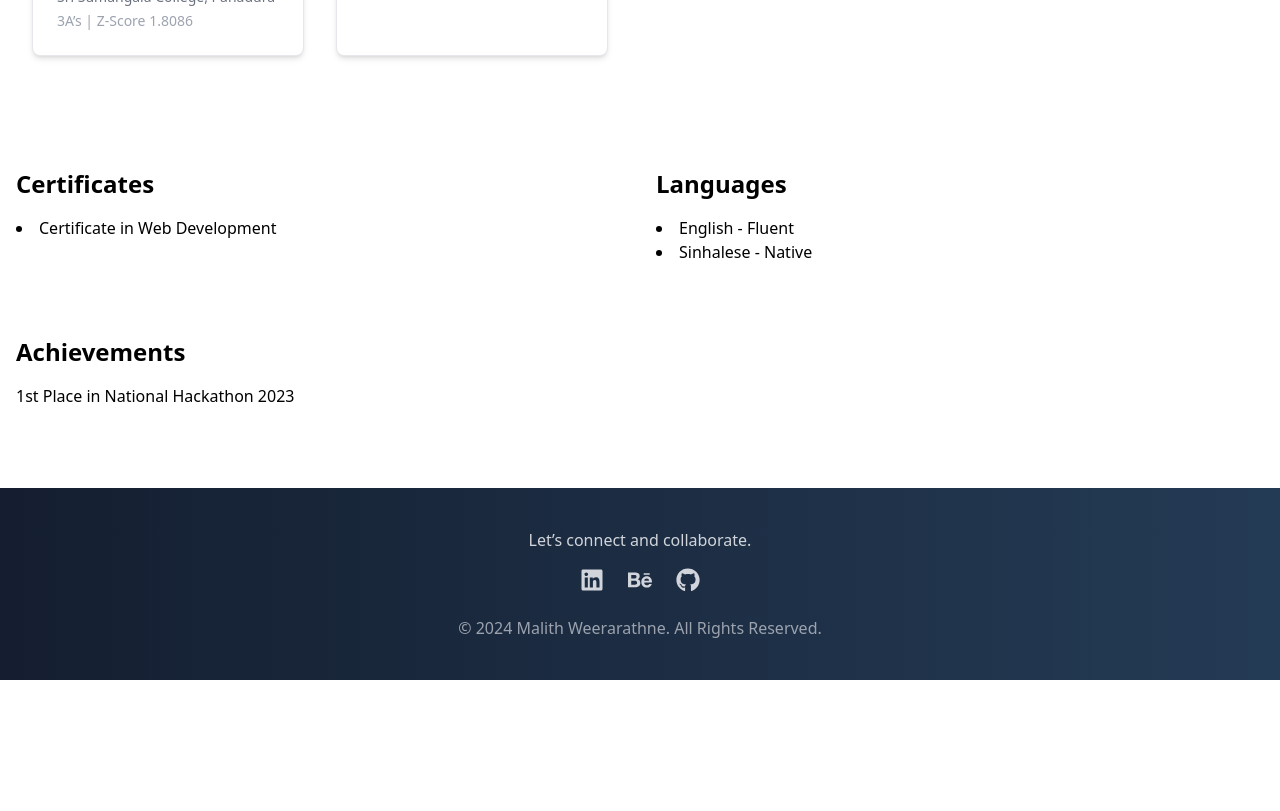
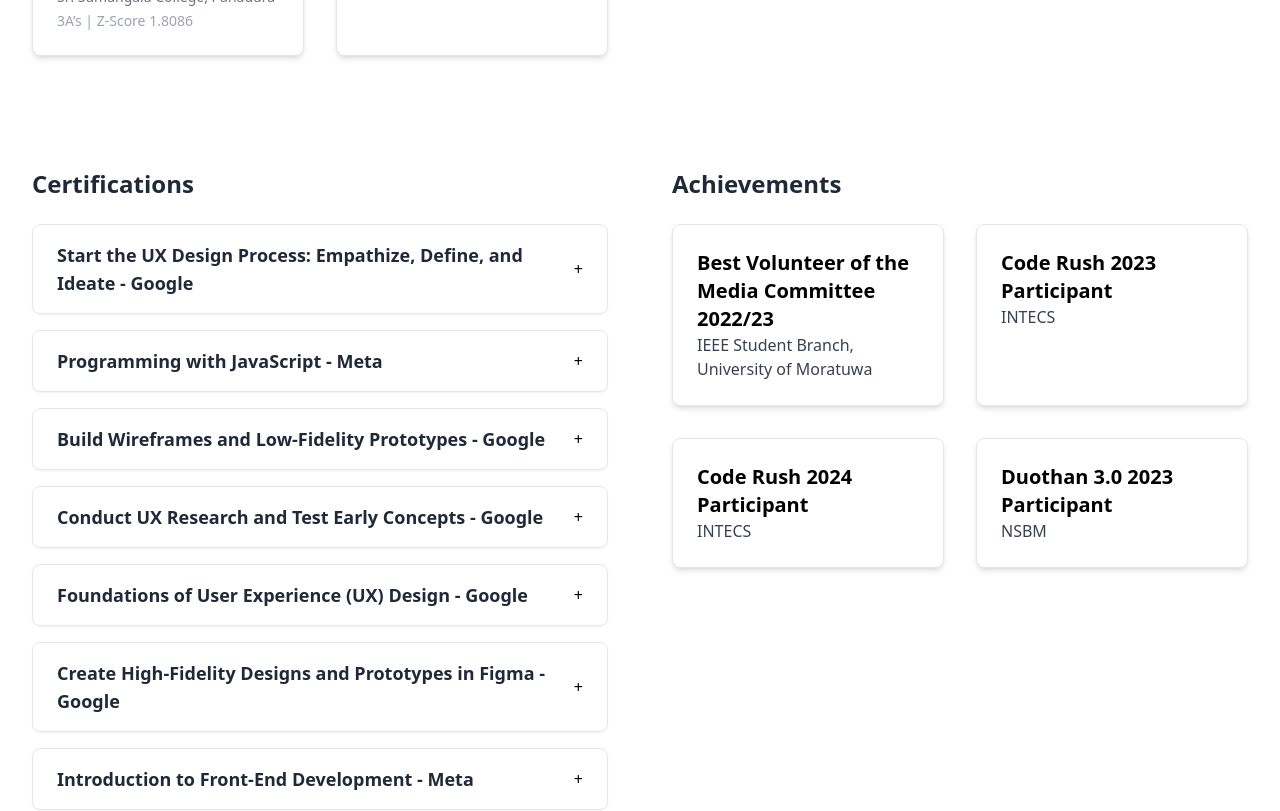
Before and after one commit to Malith212/my-portfolio, a React (Create React App) app: page /cv in a window 1280 px wide. Shown: the part 740-1551 px from the top of the page. Before the commit the page ends 1420 px from the top, so only its background shows below. Built offline with nearby package versions, Linux system fonts and the light colour scheme.

Commit message:
certifications and the achivments

```diff
--- a/src/components/cv/Achievements.jsx
+++ b/src/components/cv/Achievements.jsx
@@ -1,15 +1,46 @@
 import React from 'react';
 
 const Achievements = () => {
+  const achievementsData = [
+    {
+      id: 1,
+      title: "Best Volunteer of the Media Committee 2022/23",
+      organization: "IEEE Student Branch, University of Moratuwa"
+    },
+    {
+      id: 2,
+      title: "Code Rush 2023 Participant",
+      organization: "INTECS"
+    },
+    {
+      id: 3,
+      title: "Code Rush 2024 Participant",
+      organization: "INTECS"
+    },
+    {
+      id: 4,
+      title: "Duothan 3.0 2023 Participant",
+      organization: "NSBM"
+    }
+  ];
+
   return (
-    <div className="mb-10">
-      <h2 className="text-2xl font-bold mb-4">Achievements</h2>
-      {/* Add your achievements */}
-      <ul>
-        <li>1st Place in National Hackathon 2023</li>
-        {/* Add more achievements as needed */}
-      </ul>
-    </div>
+    <section className="py-10">
+      <div className="container mx-auto px-4">
+        <h2 className="text-2xl font-bold mb-6 text-gray-800">Achievements</h2>
+        <div className="grid grid-cols-1 md:grid-cols-2 gap-8">
+          {achievementsData.map((achievement) => (
+            <div
+              key={achievement.id}
+              className="bg-white p-6 rounded-lg shadow-md border border-gray-200"
+            >
+              <h3 className="text-xl font-bold">{achievement.title}</h3>
+              <p className="text-gray-700">{achievement.organization}</p>
+            </div>
+          ))}
+        </div>
+      </div>
+    </section>
   );
 };
 
--- a/src/components/cv/Certificates.jsx
+++ b/src/components/cv/Certificates.jsx
@@ -1,15 +1,77 @@
-import React from 'react';
+import React, { useState } from 'react';
 
-const Certificates = () => {
+const Certifications = () => {
+  const [openCert, setOpenCert] = useState(null);
+
+  const toggleCert = (index) => {
+    setOpenCert(openCert === index ? null : index);
+  };
+
+  const certifications = [
+    {
+      title: "Start the UX Design Process: Empathize, Define, and Ideate - Google",
+      link: "https://www.certificate-link.com", // Replace with actual link
+    },
+    {
+      title: "Programming with JavaScript - Meta",
+      link: "https://www.certificate-link.com", // Replace with actual link
+    },
+    {
+      title: "Build Wireframes and Low-Fidelity Prototypes - Google",
+      link: "https://www.certificate-link.com", // Replace with actual link
+    },
+    {
+      title: "Conduct UX Research and Test Early Concepts - Google",
+      link: "https://www.certificate-link.com", // Replace with actual link
+    },
+    {
+      title: "Foundations of User Experience (UX) Design - Google",
+      link: "https://www.certificate-link.com", // Replace with actual link
+    },
+    {
+      title: "Create High-Fidelity Designs and Prototypes in Figma - Google",
+      link: "https://www.certificate-link.com", // Replace with actual link
+    },
+    {
+      title: "Introduction to Front-End Development - Meta",
+      link: "https://www.certificate-link.com", // Replace with actual link
+    },
+  ];
+
   return (
     <section className="py-10">
-      <h2 className="text-2xl font-bold mb-4">Certificates</h2>
-      <ul className="list-disc list-inside">
-        <li>Certificate in Web Development</li>
-        {/* Add more certificates */}
-      </ul>
+      <div className="container mx-auto px-4">
+        <h2 className="text-2xl font-bold mb-6 text-gray-800">Certifications</h2>
+        <div className="space-y-4">
+          {certifications.map((cert, index) => (
+            <div key={index} className="border rounded-lg shadow-sm">
+              <button
+                onClick={() => toggleCert(index)}
+                className="w-full flex justify-between items-center py-4 px-6 text-left focus:outline-none"
+              >
+                <span className="text-lg font-semibold text-gray-800">
+                  {cert.title}
+                </span>
+                <span>{openCert === index ? '-' : '+'}</span>
+              </button>
+              {openCert === index && (
+                <div className="px-6 pb-4">
+                  <a
+                    href={cert.link}
+                    target="_blank"
+                    rel="noopener noreferrer"
+                    className="block p-2 text-gray-700 bg-gray-100 hover:bg-gray-200 rounded"
+                  >
+                    View Certificate
+                  </a>
+                </div>
+              )}
+            </div>
+          ))}
+        </div>
+      </div>
     </section>
   );
 };
 
-export default Certificates;
+export default Certifications;
--- a/src/pages/Cv.jsx
+++ b/src/pages/Cv.jsx
@@ -18,9 +18,8 @@
           <Education />
           <ExtracurricularActivities />
           <Certificates />
-
+          <Achievements />
           <Languages />
-            <Achievements />
         </div>
       </section>
       <Footer />
```
Lines whose indentation alone changed are shown as unchanged.
